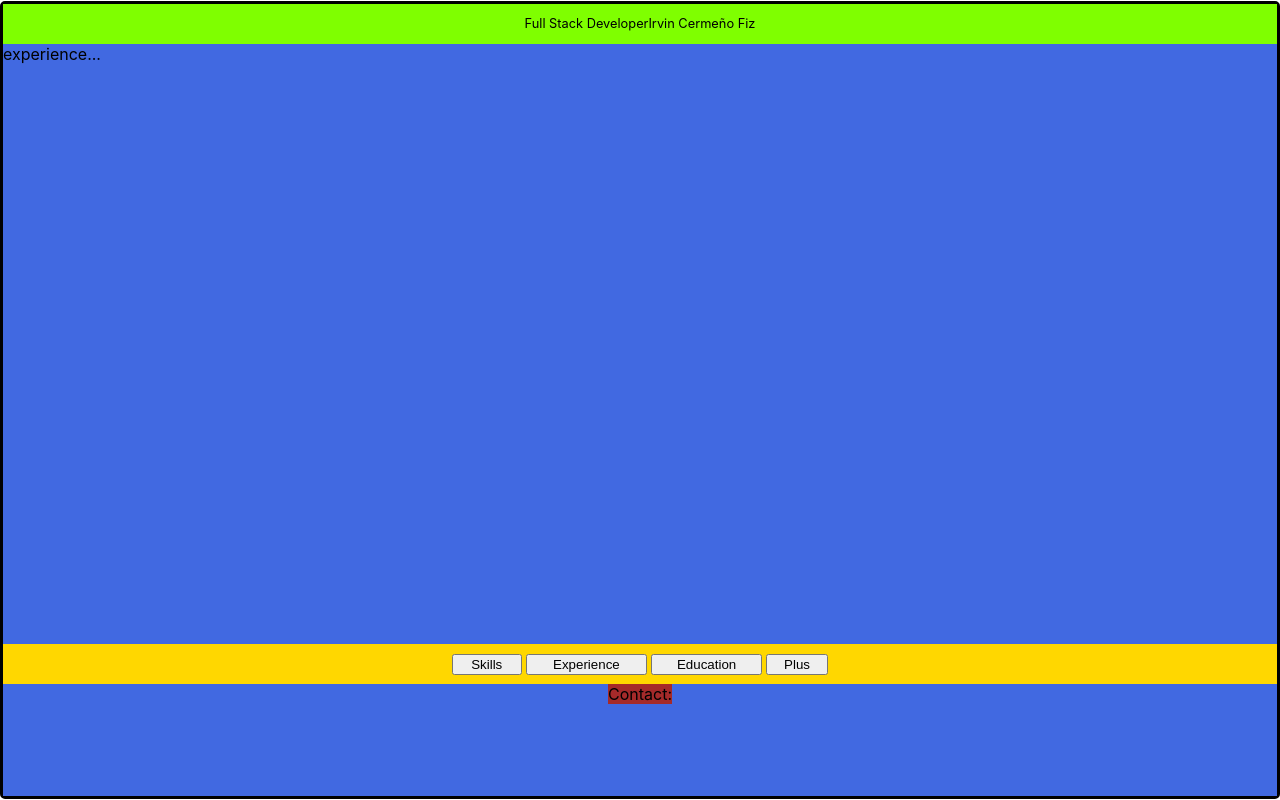
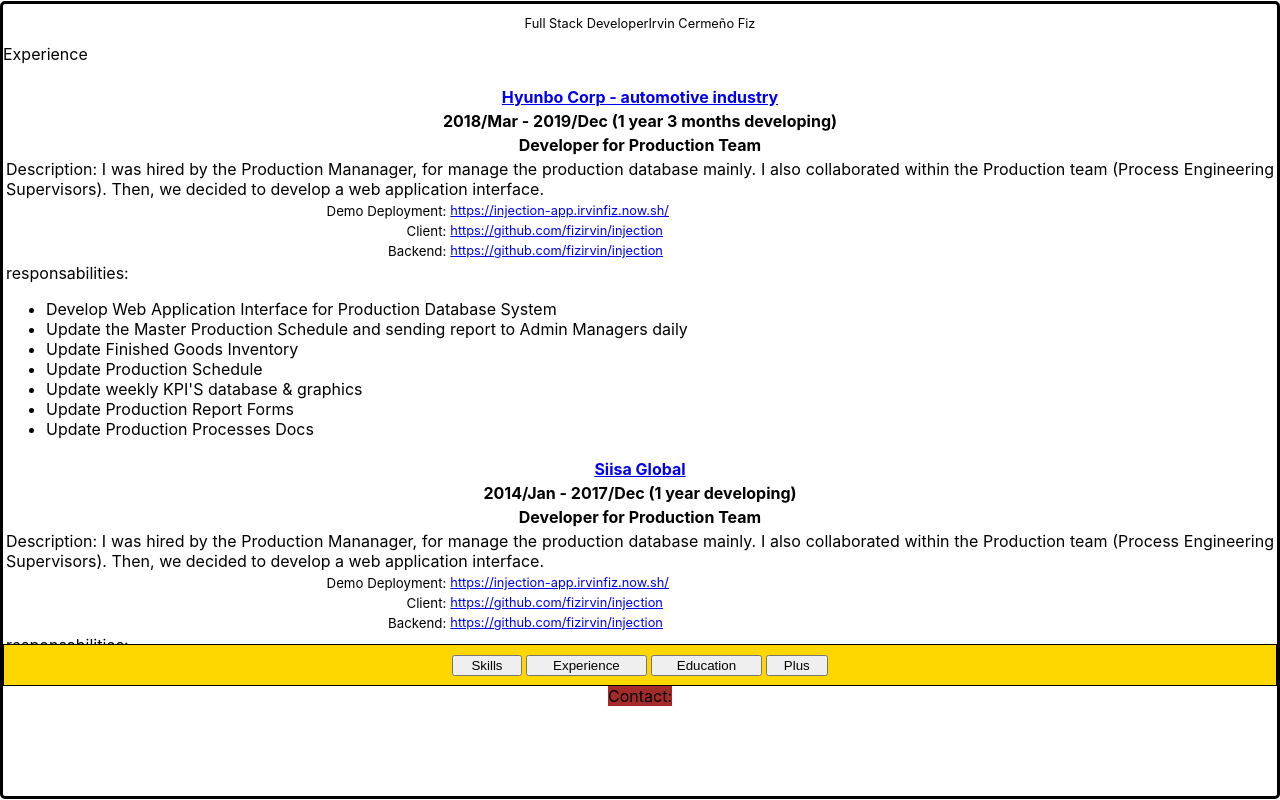
Before and after one commit to fizirvin/personal-portfolio-react, a React (Create React App) app: page /experience in a window 1280 px wide. Built offline with nearby package versions, Linux system fonts and the light colour scheme; no server answers.

Commit message:
experience

```diff
--- a/src/App.css
+++ b/src/App.css
@@ -1,4 +1,5 @@
 .App{
+
   margin-top: .1vh;
   margin-bottom: .1vh;
   height: 99vh;
@@ -8,18 +9,19 @@
 }
 
 .Content{
-  background-color: royalblue;
+
   height: 80vh;
 }
 
 .Options{
-  background-color: royalblue;
+
   height: 5vh;
-
+  background-color: gold;
+  border: 1px solid;
 }
 
 .Header{
-  background-color: chartreuse;
+
   display: flex;
   justify-content: center;
   align-items: center;
@@ -28,7 +30,7 @@
 }
 
 .Footer{
-  background-color: royalblue;
+
   height: 14vh;
   display: flex;
   justify-content: center;
@@ -42,7 +44,7 @@
   align-items: center;
   height: 5vh;
 
-  background-color: gold;
+
 }
 
 .navTable{
@@ -63,7 +65,7 @@
 }
 
 .courses {
-  background-color: aqua;
+
   margin-left: auto;
   margin-right: auto;
   width: 100%;
@@ -71,7 +73,7 @@
 }
 
 .superior {
-  background-color: yellowgreen;
+
   border: solid red 1px;
   width: 99.5%;
   border-radius: 5px;
@@ -90,7 +92,7 @@
   align-items: center; /*vertically*/
   height: 10vh;
   font-size: 200%;
-  background-color: green;
+
 
 
 }
@@ -109,7 +111,7 @@
   justify-content: center;
   align-items: center;
   height: 20vh;
-  background-color: blueviolet;
+
 }
 
 .info{
@@ -147,3 +149,49 @@
 .header_table{
   text-align: right;
 }
+
+.experience_content{
+
+
+
+  justify-content: center;
+  align-items: center;
+  overflow-y: scroll;
+  overflow-x: hidden;
+  margin-top: 0;
+  margin-bottom: 0;
+  padding-bottom: 0;
+  padding-top: 0;
+  height: 70vh;
+  max-height: 70vh;
+  border-bottom: solid 1px;
+}
+
+.description_experience{
+  text-align: justify;
+}
+
+.Experience{
+
+
+  height: 80vh;
+  max-height: 80vh;
+}
+
+.experience_header{
+  height: 5vh;
+}
+
+.exp_row{
+  text-align: right;
+  font-size: 83%;
+}
+
+.period{
+  font-weight: bold;
+  text-align: center;
+}
+
+.git_url{
+  font-size: 80%;
+}
--- a/src/components/Experience.jsx
+++ b/src/components/Experience.jsx
@@ -5,7 +5,106 @@ const Experience = () =>{
     return (
         <div className='Experience'>
             <Header></Header>
-            experience...
+            <div className='experience_header'>Experience</div>
+            <div className='experience_content'>
+                <table>
+                    <tbody>
+                        <tr>
+                            <th colSpan='2'><a href="http://www.hyunbo.com/en/company/overview">Hyunbo Corp - automotive industry</a></th>
+                        </tr>
+                        <tr>
+                            <td className='period' colSpan='2'>2018/Mar - 2019/Dec (1 year 3 months developing)</td>
+                        </tr>
+                        <tr>
+                            <th colSpan='2'>Developer for Production Team</th>
+                        </tr>
+                        <tr>
+                            <td colSpan='2' className='description_experience'>Description: I was hired by the Production Mananager, for manage the production database mainly. I also collaborated within the Production team (Process Engineering Supervisors). Then, we decided to develop a web application interface.
+
+                            </td>
+                        </tr>
+                        <tr>
+                            <td className='exp_row' colSpan='1'>
+                                Demo Deployment:
+                            </td>
+                            <td className='git_url' colSpan='1'>
+                                <a href="https://injection-app.irvinfiz.now.sh/">https://injection-app.irvinfiz.now.sh/</a>
+                            </td>
+                        </tr>
+                        <tr>
+                            <td className='exp_row' colSpan='1'>Client:</td>
+                            <td className='git_url' colSpan='1'>
+                                <a href="https://github.com/fizirvin/injection-react">https://github.com/fizirvin/injection</a></td>
+                        </tr>
+                        <tr>
+                            <td className='exp_row' colSpan='1'>Backend:</td>
+                            <td className='git_url' colSpan='1'>
+                            <a href="https://github.com/fizirvin/injection-server">https://github.com/fizirvin/injection</a></td>
+                        </tr>
+                        <tr>
+                            <td colSpan='2'>
+                                responsabilities:
+                                <ul>
+                                    <li>Develop Web Application Interface for Production Database System</li>
+                                    <li>Update the Master Production Schedule and sending report to Admin Managers daily</li>
+                                    <li>Update Finished Goods Inventory</li>
+                                    <li>Update Production Schedule</li>
+                                    <li>Update weekly KPI'S database & graphics</li>
+                                    <li>Update Production Report Forms</li>
+                                    <li>Update Production Processes Docs</li>
+                                </ul>
+                            </td>
+                        </tr>
+                        <tr>
+                            <th colSpan='2'><a href="http://www.siisaglobal.com/">Siisa Global</a></th>
+                        </tr>
+                        <tr>
+                            <td className='period' colSpan='2'>2014/Jan - 2017/Dec (1 year developing)</td>
+                        </tr>
+                        <tr>
+                            <th colSpan='2'>Developer for Production Team</th>
+                        </tr>
+                        <tr>
+                            <td colSpan='2' className='description_experience'>Description: I was hired by the Production Mananager, for manage the production database mainly. I also collaborated within the Production team (Process Engineering Supervisors). Then, we decided to develop a web application interface.
+
+                            </td>
+                        </tr>
+                        <tr>
+                            <td className='exp_row' colSpan='1'>
+                                Demo Deployment:
+                            </td>
+                            <td className='git_url' colSpan='1'>
+                                <a href="https://injection-app.irvinfiz.now.sh/">https://injection-app.irvinfiz.now.sh/</a>
+                            </td>
+                        </tr>
+                        <tr>
+                            <td className='exp_row' colSpan='1'>Client:</td>
+                            <td className='git_url' colSpan='1'>
+                                <a href="https://github.com/fizirvin/injection-react">https://github.com/fizirvin/injection</a></td>
+                        </tr>
+                        <tr>
+                            <td className='exp_row' colSpan='1'>Backend:</td>
+                            <td className='git_url' colSpan='1'>
+                            <a href="https://github.com/fizirvin/injection-server">https://github.com/fizirvin/injection</a></td>
+                        </tr>
+                        <tr>
+                            <td colSpan='2'>
+                                responsabilities:
+                                <ul>
+                                    <li>Develop Web Application Interface for Production Database System</li>
+                                    <li>Update the Master Production Schedule and sending report to Admin Managers daily</li>
+                                    <li>Update Finished Goods Inventory</li>
+                                    <li>Update Production Schedule</li>
+                                    <li>Update weekly KPI'S database & graphics</li>
+                                    <li>Update Production Report Forms</li>
+                                    <li>Update Production Processes Docs</li>
+                                </ul>
+                            </td>
+                        </tr>
+                    </tbody>
+                </table>
+
+            </div>
         </div>
     );
 };
--- a/src/components/Skills.jsx
+++ b/src/components/Skills.jsx
@@ -5,26 +5,26 @@ const Skills = () =>{
     return (
         <div className='Skills'>
             <Header></Header>
-            <div>skills</div>
+            skills
             <div className='skills_content'>
 
                 <table className='skills_table'>
-                    <thead>
+                    <tbody>
                         <tr>
-                            <th className='header_table'>Technologic:</th>
-                            <th><ul className='skill_list'>
-                                    {['React.js', 'JavaScript + ES6', 'D3.js basic','HTML + CSS', 'Node.js', 'Express.js', 'MongoDB', 'GraphQL', 'Git + GitHub'].map( (skill, i) => <li key={i}>{skill}</li>)}
+                            <td className='header_table'>Tech:</td>
+                            <td><ul className='skill_list'>
+                                    {['React.js', 'JavaScript + ES6','HTML + CSS', 'Node.js', 'Express.js', 'MongoDB', 'MySQL','GraphQL', 'Git + GitHub', 'D3.js basic','AWS basic'].map( (skill, i) => <li key={i}>{skill}</li>)}
                                 </ul>
-                            </th>
+                            </td>
                         </tr>
                         <tr>
-                            <th className='header_table'>Soft:</th>
-                            <th><ul className='skill_list'>
+                            <td className='header_table'>Soft:</td>
+                            <td><ul className='skill_list'>
                                     {['English intermediate', 'Analitic + Problem solving', ' Critical thinking', 'Creativity', 'Teamwork + Communication'].map( (skill,i) => <li key={i}>{skill}</li>)}
                                 </ul>
-                            </th>
+                            </td>
                         </tr>
-                    </thead>
+                    </tbody>
                 </table>
             </div>
         </div>
```
